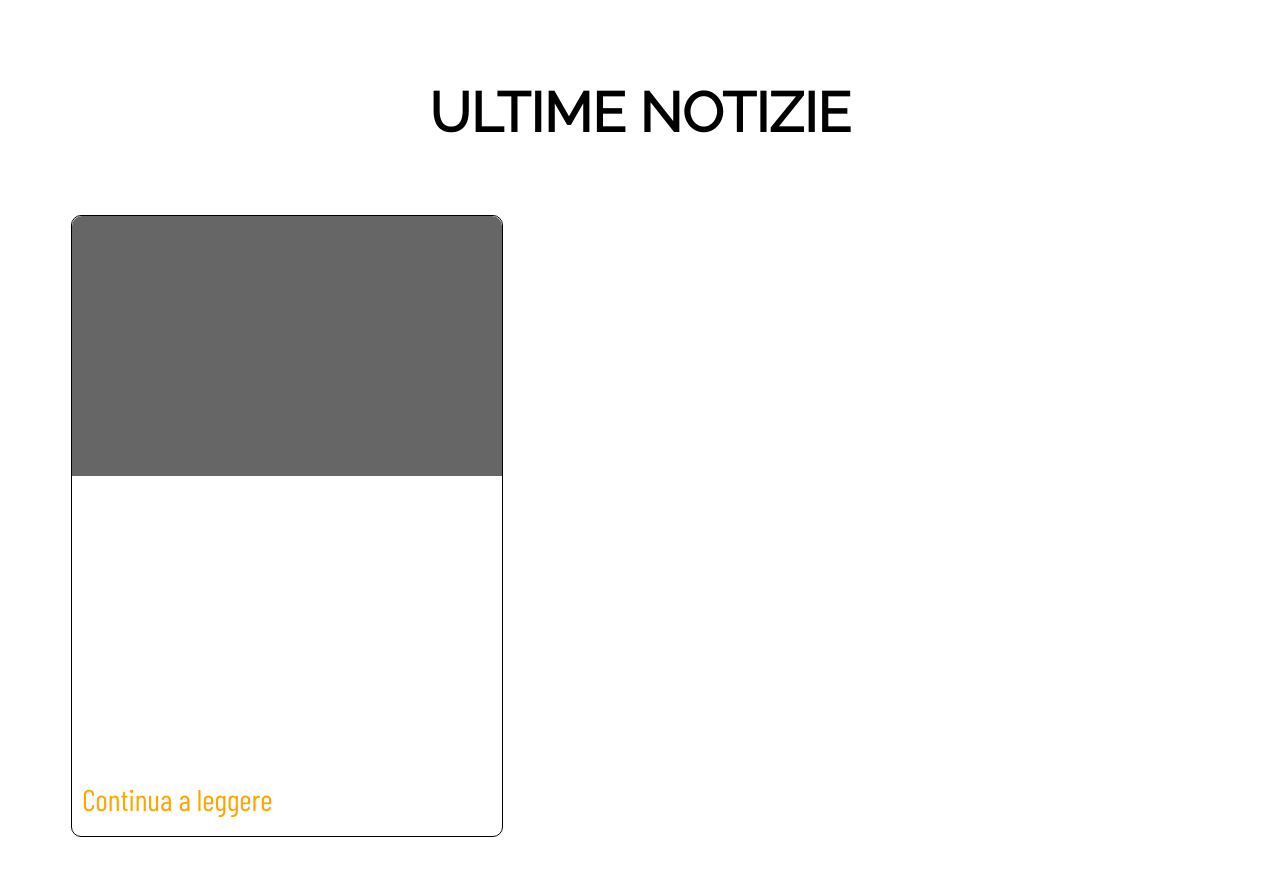
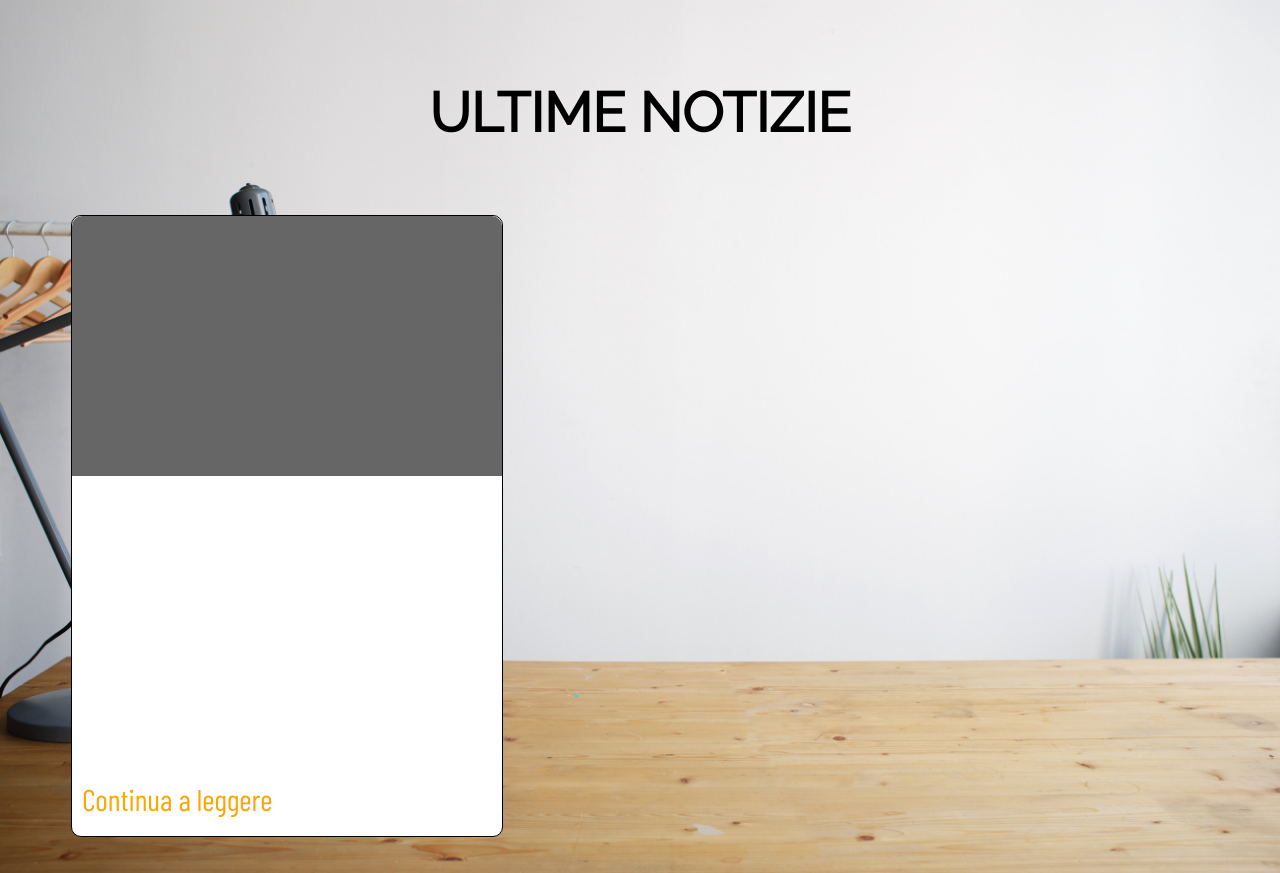
Before and after one commit to adamtao14/EstensioneNotizie, a browser extension: page index.html in a window 1280 px wide. Drawn offline with nearby package versions, Linux system fonts and the light colour scheme; no server answers; a web font is replaced by a local one.

Commit message:
Add files via upload

```diff
--- a/main.css
+++ b/main.css
@@ -19,7 +19,7 @@
   border-radius:5px;
 }
 html {
-  background: url(andrej-lisakov-3A4XZUopCJA-unsplash.jpg) no-repeat center center fixed;
+  background: url(background.jpg) no-repeat center center fixed;
   -webkit-background-size: cover;
   -moz-background-size: cover;
   -o-background-size: cover;
```
Also changed, not shown: background.jpg (added), icon.png (added), manifest.json.
